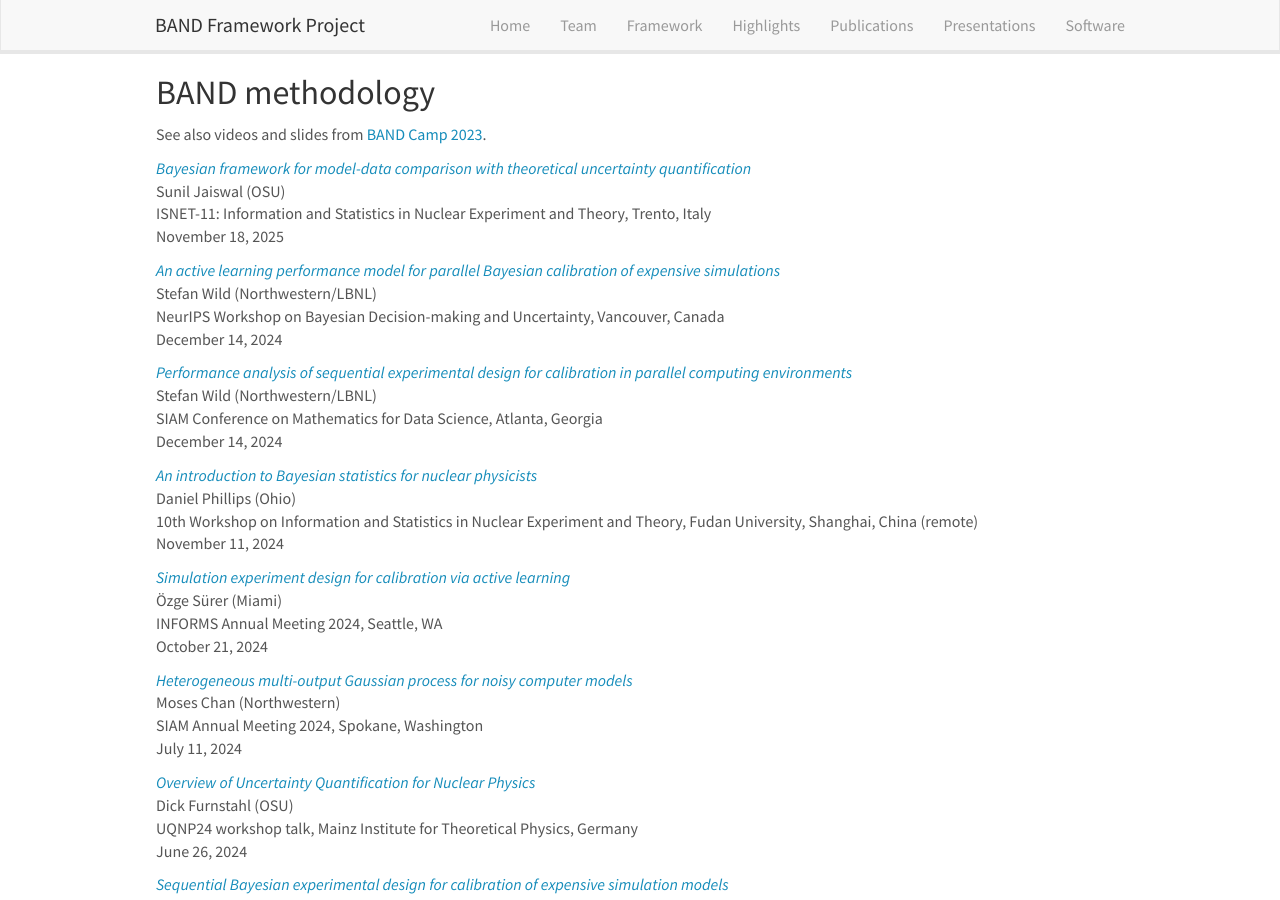
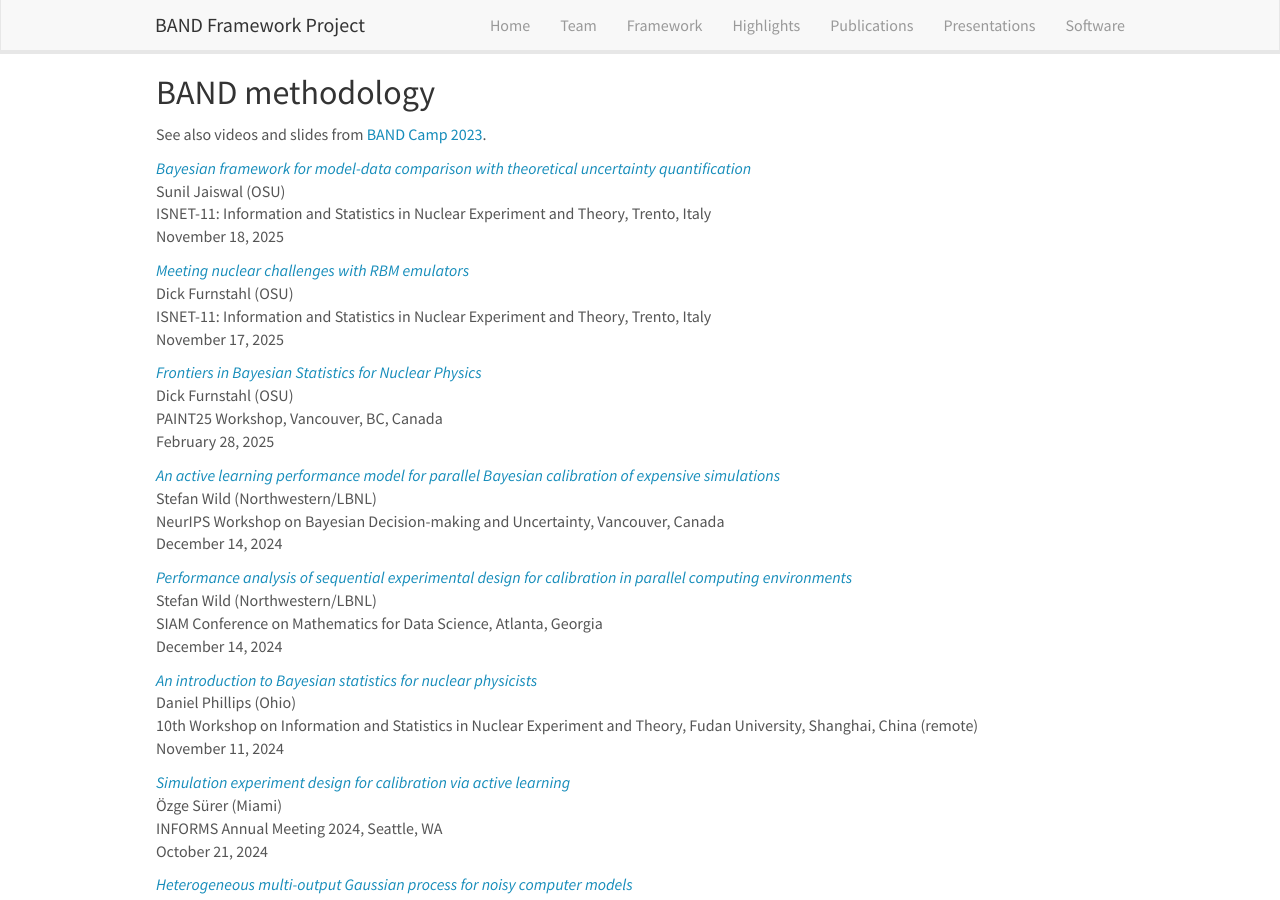
Before and after one commit to bandframework/bandframework.github.io, a Jekyll site: the page built from _pages/presentations.md, in a window 1280 px wide and 900 px high, scrolled down 1099 px. Built offline with Jekyll 4.4.1, drawn with Linux system fonts in a browser that asks for light colours; nearby versions of some CDN libraries.

Commit message:
added two 2025 talks for Dick Furnstahl

```diff
--- a/_data/presentations.yml
+++ b/_data/presentations.yml
@@ -11,6 +11,20 @@
   type: methodology
   news2:
 
+- title: "Meeting nuclear challenges with RBM emulators"
+  image:
+  location: >
+    ISNET-11: Information and Statistics in Nuclear Experiment and Theory, Trento, Italy
+  date: >
+    November 17, 2025
+  presenter: Dick Furnstahl (OSU)
+  link:
+    url: https://indico.ectstar.eu/event/247/contributions/6585/attachments/4075/5903/Furnstahl_ISNET11_ECT_2025.pdf
+  highlight: 0
+  type: methodology
+  news2:
+
+
 - title: "Phenomenological constraints on transport properties of QCD matter with quantified theoretical uncertainties"
   image:
   location: >
@@ -23,6 +37,21 @@
   highlight: 0
   type: physics
   news2:
+
+
+- title: "Frontiers in Bayesian Statistics for Nuclear Physics"
+  image:
+  location: >
+    PAINT25 Workshop, Vancouver, BC, Canada
+  date: >
+    February 28, 2025
+  presenter: Dick Furnstahl (OSU)
+  link:
+    url: https://indico.triumf.ca/event/608/contributions/6429/attachments/4656/6679/Furnstahl_TRIUMF_PAINT_Feb_2025.pdf
+  highlight: 0
+  type: methodology
+  news2:
+
 
 - title: "An active learning performance model for parallel Bayesian calibration of expensive simulations"
   image:
```
